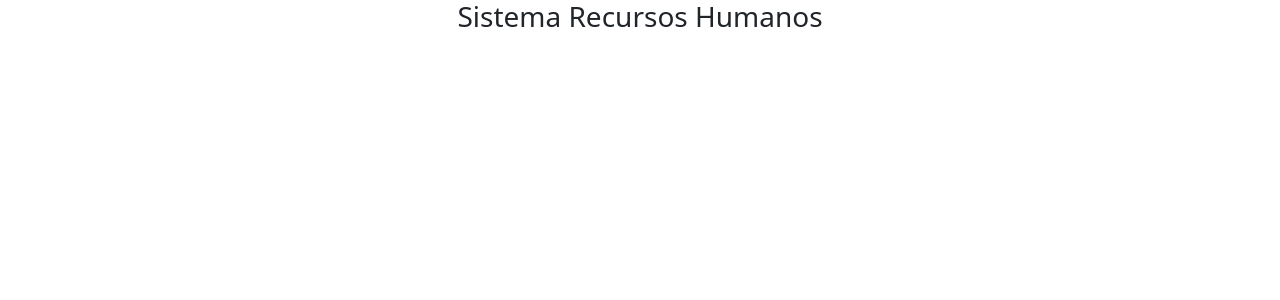
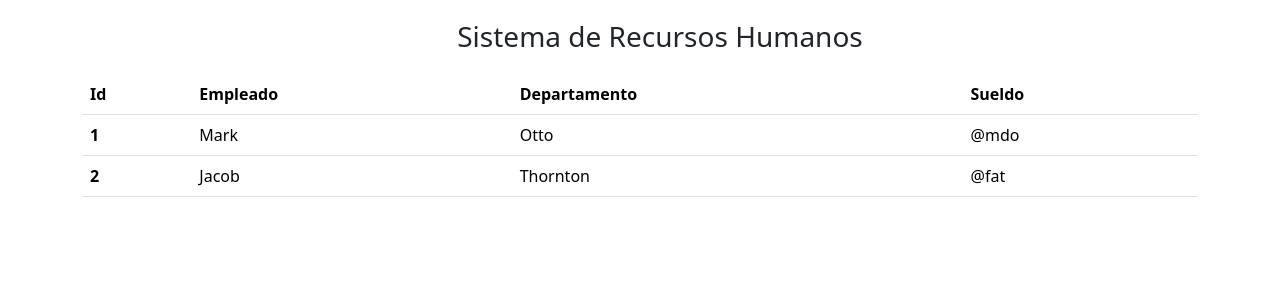
Before and after one commit to carlosninacio/sistema-recursos-humanos, a React (Create React App) app in the folder frontend-react/: page / in a window 1280 px wide. Shown: the top 300 px of the page. Built offline with nearby package versions, Linux system fonts and the light colour scheme.

Commit message:
base pagina /empleados

```diff
--- a/frontend-react/src/App.js
+++ b/frontend-react/src/App.js
@@ -1,8 +1,8 @@
+import ListadoEmpleados from "./empleados/ListadoEmpleados";
+
 function App() {
   return (
-    <div className="container text-center">
-      <h3>Sistema Recursos Humanos</h3>
-    </div>
+    <ListadoEmpleados/>
   );
 }
 
--- /dev/null
+++ b/frontend-react/src/empleados/ListadoEmpleados.js
@@ -0,0 +1,36 @@
+import React from 'react'
+
+export default function ListadoEmpleados() {
+    return (
+        <div className="container">
+            <div className="container text-center" style={{ margin: "20px" }}>
+                <h3>Sistema de Recursos Humanos</h3>
+            </div>
+
+            <table class="table">
+                <thead>
+                    <tr>
+                        <th scope="col">Id</th>
+                        <th scope="col">Empleado</th>
+                        <th scope="col">Departamento</th>
+                        <th scope="col">Sueldo</th>
+                    </tr>
+                </thead>
+                <tbody>
+                    <tr>
+                        <th scope="row">1</th>
+                        <td>Mark</td>
+                        <td>Otto</td>
+                        <td>@mdo</td>
+                    </tr>
+                    <tr>
+                        <th scope="row">2</th>
+                        <td>Jacob</td>
+                        <td>Thornton</td>
+                        <td>@fat</td>
+                    </tr>
+                </tbody>
+            </table>
+        </div>
+    )
+}
```
